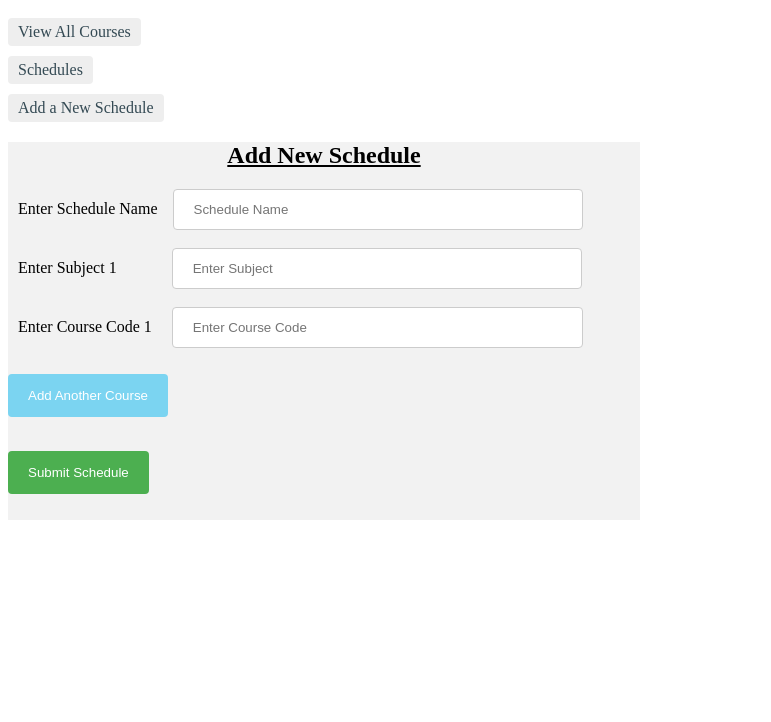
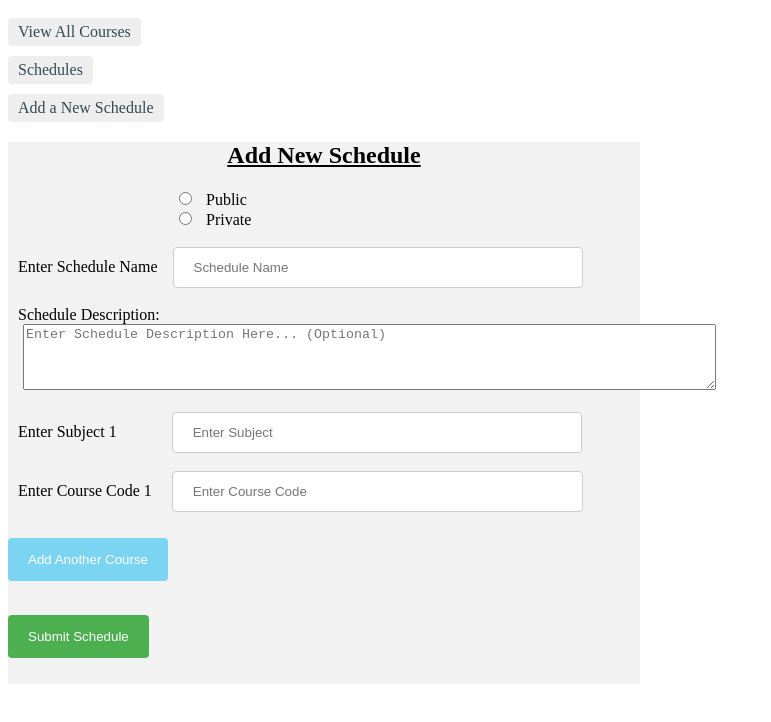
Before and after one commit to mayanksood100/se3316-msood-lab5, an Angular app in the folder se3316-msood-lab5/: page /createSchedule in a window 1280 px wide. Shown: the top 722 px of the page, without its empty margins (0-771 px from the left). Built offline with nearby package versions, Linux system fonts and the light colour scheme; sample sign-in values are in the browser's storage.

Commit message:
Added ex2.sql File

```diff
--- a/se3316-msood-lab5/src/app/create-schedules/create-schedules.component.css
+++ b/se3316-msood-lab5/src/app/create-schedules/create-schedules.component.css
@@ -92,3 +92,17 @@ input[type=text] {
   font-size: larger;
   margin-left: 900px;
 }
+
+#textarea{
+  margin-left: 15px;
+}
+
+.radioVisibility {
+ width: 15px;
+ margin-left: 170px;
+}
+
+
+.radioVisibilityL {
+  display: inline;
+}
--- a/se3316-msood-lab5/src/app/create-schedules/create-schedules.component.html
+++ b/se3316-msood-lab5/src/app/create-schedules/create-schedules.component.html
@@ -2,9 +2,17 @@
     <h2 id="addTitle">Add New Schedule</h2>
     <form [formGroup]="scheduleForm" (ngSubmit)="submitSchedule()">
 
+      <input type="radio" id="public" formControlName="visibility" value="public" class="radioVisibility">
+      <label for="public" class="radioVisibilityL">Public</label><br>
+      <input type="radio" id="private" formControlName="visibility" value="private" checked class="radioVisibility">
+      <label for="private" class="radioVisibilityL">Private</label><br><br>
+
       <label for="scheduleName">Enter Schedule Name</label>
       <input type="text" formControlName="scheduleName" placeholder="Schedule Name" required
       onkeydown="return /\p{L}/u.test(event.key)" id="scheduleNameInput"><br><br>
+
+      <label for="scheduleDescription" id="textareaLabel">Schedule Description:</label>
+      <textarea formControlName="scheduleDescription" rows="4" cols="84" placeholder="Enter Schedule Description Here... (Optional)" id="textarea"></textarea><br><br>
 
       <div formArrayName="subject_schedule" *ngFor="let course of scheduleForm.get('subject_schedule')['controls']; let i = index;">
         <div [formGroupName]="i">
--- a/se3316-msood-lab5/src/app/create-schedules/create-schedules.component.ts
+++ b/se3316-msood-lab5/src/app/create-schedules/create-schedules.component.ts
@@ -17,7 +17,9 @@ export class CreateSchedulesComponent implements OnInit {
 
   ngOnInit(): void {
     this.scheduleForm = this.fb.group({
+      visibility: [''],
       scheduleName: ['', Validators.required],
+      scheduleDescription: [''],
       subject_schedule: this.fb.array([this.addCoursesFormGroup()])
     })
   }
@@ -35,13 +37,11 @@ export class CreateSchedulesComponent implements OnInit {
   }
 
   submitSchedule(): void {
-    console.log(this.scheduleForm.value.subject_schedule);
+
+    console.log(this.scheduleForm.value.visibility);
     this.scheduleCourses = this.scheduleForm.value.subject_schedule.flatMap((item)=>Object.values(item));
-    console.log(this.scheduleForm.value.subject_schedule);
-    console.log(this.scheduleCourses);
-
-    const newFormData = {scheduleName:this.scheduleForm.value.scheduleName, subject_schedule:this.scheduleCourses};
-
+    const newFormData = {visibility:this.scheduleForm.value.visibility, scheduleName:this.scheduleForm.value.scheduleName, scheduleDescription:this.scheduleForm.value.scheduleDescription, subject_schedule:this.scheduleCourses};
+    console.log(newFormData);
     this.scheduleService.addNewSchedule(newFormData).subscribe(data=>console.log(data));
     this.scheduleForm.reset();
   }
--- a/se3316-msood-lab5/src/app/edit-schedule/edit-schedule.component.css
+++ b/se3316-msood-lab5/src/app/edit-schedule/edit-schedule.component.css
@@ -92,3 +92,7 @@ input[type=text] {
   font-size: larger;
   margin-left: 900px;
 }
+
+#textarea{
+  margin-left: 15px;
+}
--- a/se3316-msood-lab5/src/app/edit-schedule/edit-schedule.component.html
+++ b/se3316-msood-lab5/src/app/edit-schedule/edit-schedule.component.html
@@ -4,6 +4,9 @@
 
       <label for="scheduleName">Enter Schedule Name</label>
       <input type="text" formControlName="scheduleName" placeholder="Schedule Name" required onkeydown="return /\p{L}/u.test(event.key)" id="scheduleNameInput"><br><br>
+
+      <label for="scheduleDescription">Schedule Description:</label>
+      <textarea formControlName="scheduleDescription" rows="4" cols="84" placeholder="Enter Schedule Description Here... (Optional)" id="textarea"></textarea><br><br>
 
       <div formArrayName="subject_schedule" *ngFor="let course of scheduleForm.get('subject_schedule')['controls']; let i = index;">
         <div [formGroupName]="i">
--- a/se3316-msood-lab5/src/app/edit-schedule/edit-schedule.component.ts
+++ b/se3316-msood-lab5/src/app/edit-schedule/edit-schedule.component.ts
@@ -17,6 +17,7 @@ export class EditScheduleComponent implements OnInit {
   ngOnInit(): void {
     this.scheduleForm = this.fb.group({
       scheduleName: ['', Validators.required],
+      scheduleDescription: [''],
       subject_schedule: this.fb.array([this.addCoursesFormGroup()])
     })
 
@@ -40,7 +41,8 @@ export class EditScheduleComponent implements OnInit {
   editSchedule(schedule){
     console.log(schedule);
     this.scheduleForm.patchValue({
-      scheduleName:schedule.scheduleName
+      scheduleName:schedule.scheduleName,
+      scheduleDescription:schedule.scheduleDescription
     });
 
     this.scheduleForm.setControl('subject_schedule', this.setExistingCourses(schedule.subject_schedule));
@@ -77,7 +79,7 @@ export class EditScheduleComponent implements OnInit {
     this.scheduleCourses = this.scheduleForm.value.subject_schedule.flatMap((item)=>Object.values(item));
     console.log(this.scheduleCourses);
 
-    const editFormData = {scheduleName:this.scheduleForm.value.scheduleName, subject_schedule:this.scheduleCourses};
+    const editFormData = {scheduleName:this.scheduleForm.value.scheduleName, scheduleDescription:this.scheduleForm.value.scheduleDescription, subject_schedule:this.scheduleCourses};
 
     this.scheduleService.editSchedule(this.scheduleForm.value.scheduleName,editFormData).subscribe(data=>console.log(data));
     this.scheduleForm.reset();
--- a/se3316-msood-lab5/src/app/registration/registration.component.ts
+++ b/se3316-msood-lab5/src/app/registration/registration.component.ts
@@ -1,3 +1,4 @@
+import { Router } from '@angular/router';
 import { HttpClient, HttpHeaders } from '@angular/common/http';
 import { Component, OnInit } from '@angular/core';
 import { environment } from 'src/environments/environment';
@@ -10,7 +11,7 @@ import { Users } from '../Users';
 })
 export class RegistrationComponent implements OnInit {
   private SERVER_URL = environment.SERVER_URL;
-  constructor(private http: HttpClient) { }
+  constructor(private http: HttpClient, private router:Router) { }
 
   ngOnInit(): void {
   }
@@ -56,6 +57,7 @@ export class RegistrationComponent implements OnInit {
 
    if ((/^[a-zA-Z0-9.!#$%&'*+/=?^_`{|}~-]+@[a-zA-Z0-9-]+(?:\.[a-zA-Z0-9-]+)*$/.test(form.value.email)) && (form.value.password!="") && (form.value.password.length>6) && (form.value.username!="")){
   this.addnewUser(newFormData).subscribe(data=>console.log(data));
+  this.router.navigate(['/login']);
    }
 
    form.reset();
--- a/se3316-msood-lab5/src/app/schedule.ts
+++ b/se3316-msood-lab5/src/app/schedule.ts
@@ -1,5 +1,7 @@
 export class Schedule {
+    visibility:string;
     scheduleName: string;
+    scheduleDescription:string
     subjects: Object;
     courseCodes: Object;
 }
--- a/se3316-msood-lab5/src/app/schedules/schedules.component.html
+++ b/se3316-msood-lab5/src/app/schedules/schedules.component.html
@@ -5,7 +5,7 @@
         <span class="badge">{{schedule.scheduleName}} - {{schedule.subject_schedule.length}} Course(s)</span>
       </a>
     {{schedule.subject_schedule}}
-
+    {{schedule.scheduleDescription}}
     <div id="deleteButtonDiv">
       <button class="delete" title="Delete Schedule"
       (click)="deleteSchedule(schedule.scheduleName)">x</button>
--- a/se3316-msood-lab5/src/app/schedules/schedules.component.ts
+++ b/se3316-msood-lab5/src/app/schedules/schedules.component.ts
@@ -30,7 +30,8 @@ export class SchedulesComponent implements OnInit {
           ...x,
           subject_schedule: combineItem(x.subject_schedule),
         }));
-
+        console.log(this.schedules);
+        console.log(this.schedules_fixed);
     });
   }
 
--- a/se3316-msood-lab5/src/app/user-detail/user-detail.component.ts
+++ b/se3316-msood-lab5/src/app/user-detail/user-detail.component.ts
@@ -12,9 +12,11 @@ export class UserProfileComponent implements OnInit {
 
   ngOnInit() {
     if(this.authService.isLoggedIn() == false){
-      this.router.navigate(['/login']);
+      this.router.navigateByUrl('/login');
     }
   }
+
+
 
   onLogout(){
     this.authService.deleteToken();
```
Also changed, not shown: 2 other files (tests, documents, lock files or other folders).
